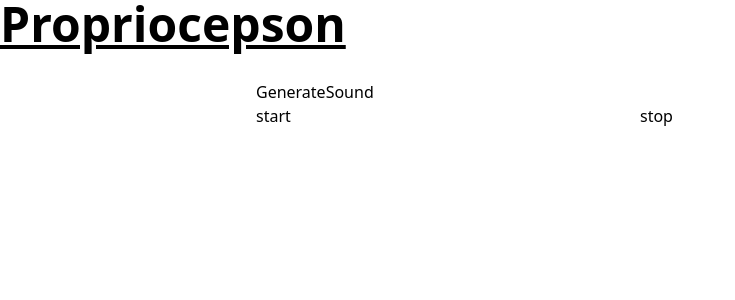
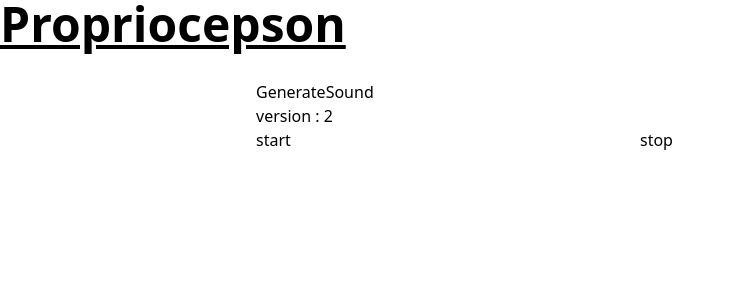
Before and after one commit to GuillaumeLiard/propriocepson, a Next.js app: page / in a window 1280 px wide. Shown: the top 300 px of the page, without its empty margins (0-735 px from the left). Built offline with nearby package versions, Linux system fonts and the light colour scheme.

Commit message:
update version

```diff
--- a/components/GenerateSound/index.tsx
+++ b/components/GenerateSound/index.tsx
@@ -1,5 +1,5 @@
 import { start, stop } from './modules'
-
+const VERSION = 2
 export default function GenerateSound() {
 
     return (
@@ -8,6 +8,7 @@ export default function GenerateSound() {
                 <div className="flex flex-col w-full max-w-3xl mx-auto prose text-left prose-blue">
                     <div className="w-full mx-auto">
                         <h2>GenerateSound</h2>
+                        <p>version : {VERSION}</p>
                         <div className="flex flex-wrap justify-start flex-grow mt-8 text-left md:mt-0">
                             <div className="w-full space-y-4 md:w-1/2">
                                 <button onClick={start}>
```
